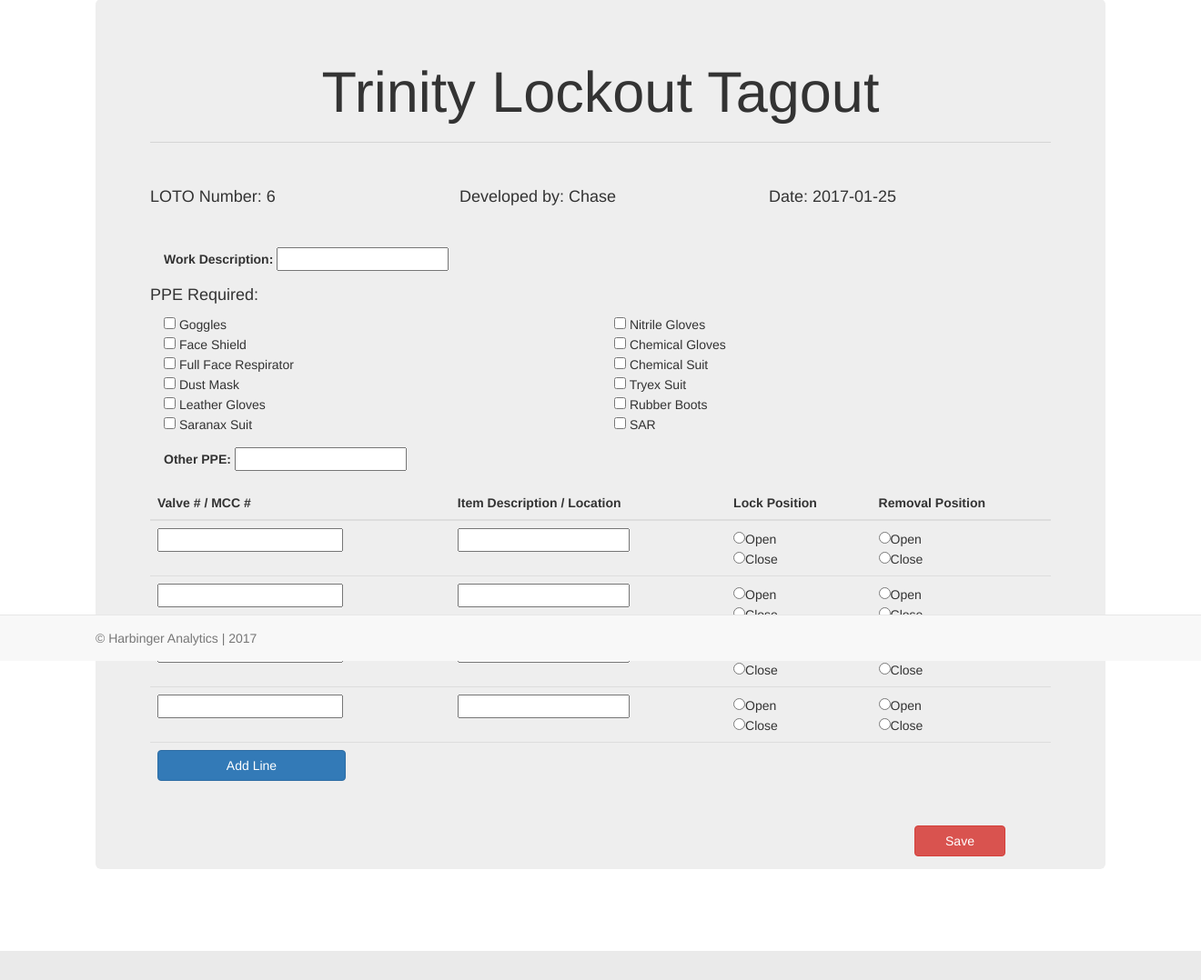
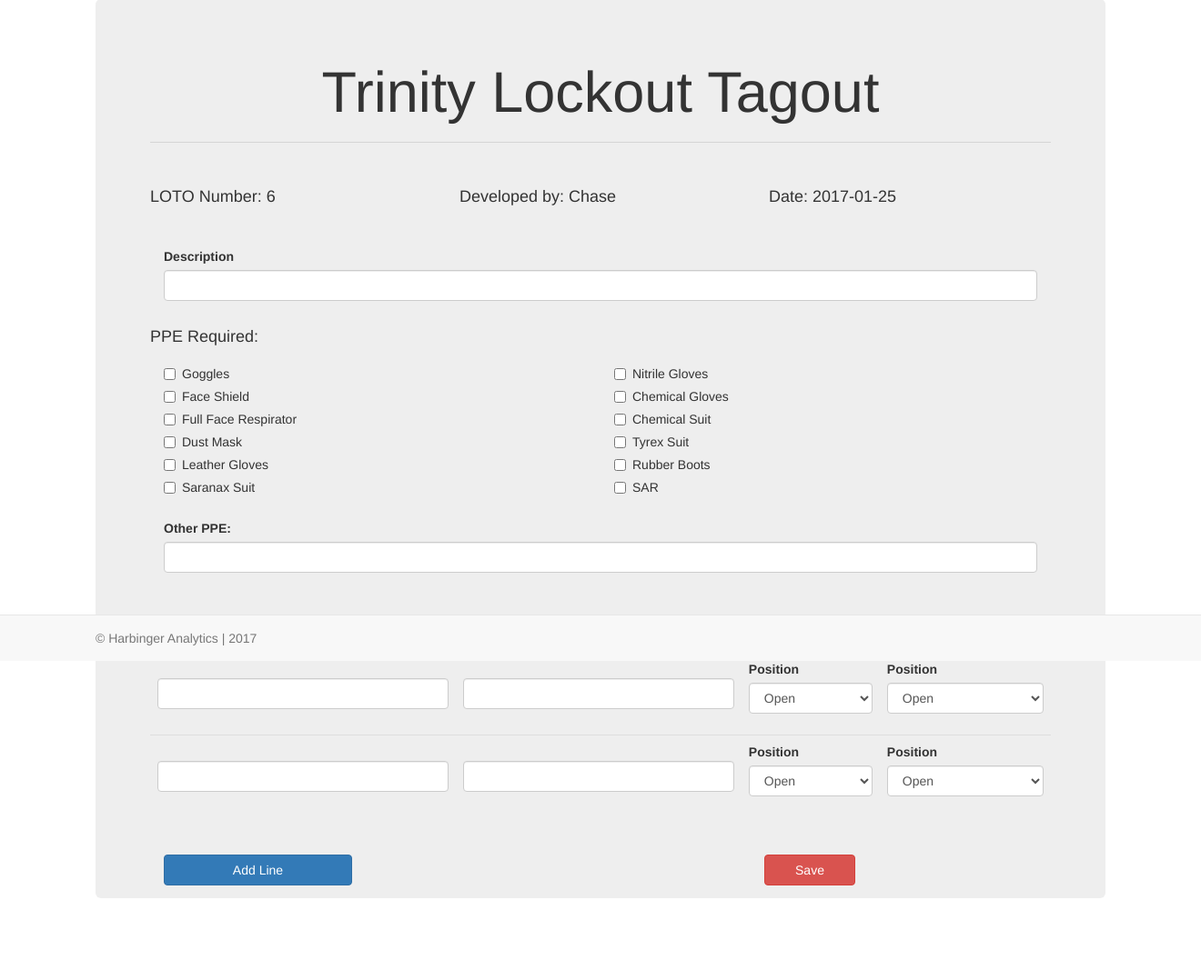
Before and after one commit to smithc0222/Disconnect, a Flask app: page /lockout in a window 1320 px wide. Shown: the part 73-1151 px from the top of the page at 91% size. Before the commit the page ends 1119 px from the top, so only its background shows below. Run offline with Flask 2, Linux system fonts and the light colour scheme; data comes from the database, SQL or seed files in the repository; some libraries are stand-ins or nearby versions.

Commit message:
Updated form fields to accept booleans from checkboxes. all over on wtforms now. Need to submit lines as well as lockout.

```diff
--- a/app.py
+++ b/app.py
@@ -2,7 +2,7 @@ from flask import Flask, render_template, redirect, url_for, request, session, f
 from functools import wraps
 from flask_sqlalchemy import SQLAlchemy
 from flask_wtf import Form
-from wtforms import StringField, PasswordField
+from wtforms import *
 from wtforms.validators import InputRequired, Email, Length, AnyOf
 from flask_bootstrap import Bootstrap
 from io import BytesIO
@@ -35,8 +35,26 @@ def login_required(f):
     return wrap
 
 class LockoutForm(Form):
-    description=StringField('Description', validators=[InputRequired()])
-    ppe=StringField('Additional PPE')
+    description=StringField('Description', validators=[InputRequired(), Length(min=2, max=300)])
+    goggles=BooleanField('Goggles')
+    faceshield=BooleanField('Face Shield')
+    fullface=BooleanField('Full Face Respirator')
+    dustmask=BooleanField('Dust Mask')
+    leathergloves=BooleanField('Leather Gloves')
+    saranax=BooleanField('Saranax Suit')
+    nitrilegloves=BooleanField('Nitrile Gloves')
+    chemicalgloves=BooleanField('Chemical Gloves')
+    chemicalsuit=BooleanField('Chemical Suit')
+    tyrex=BooleanField('Tyrex Suit')
+    rubberboots=BooleanField('Rubber Boots')
+    sar=BooleanField('SAR')
+    ppe=StringField('Other PPE:')
+
+class LockoutLineForm(Form):
+    valve_number=StringField(u'',validators=[InputRequired(), Length(max=10)])
+    description=StringField(u'',validators=[Length(max=50)])
+    lock_position=SelectField(u'Position', choices=[('open','Open'),('close','Close')])
+    removal_position=SelectField(u'Position', choices=[('open','Open'),('close','Close')])
 
 class LoginForm(Form):
     username=StringField('Trinity Email', validators=[InputRequired(), Email(message='I don\'t recognize your email')])
@@ -70,6 +88,7 @@ def upload():
 def lockout():
     user=db.session.query(User).first()
     lockout_form=LockoutForm()
+    lockout_line_form=LockoutLineForm()
     today=date.today()
     user=db.session.query(User).first()
     lockout=db.session.query(Lockout).all()
@@ -79,7 +98,7 @@ def lockout():
         db.session.commit()
         return redirect(url_for('index'))
     else:
-        return render_template('lockout.html', lockout=lockout, user=user, today=today, last_lockout=last_lockout, lockout_form=lockout_form)
+        return render_template('lockout.html', lockout=lockout, user=user, today=today, last_lockout=last_lockout, lockout_form=lockout_form, lockout_line_form=lockout_line_form)
 
 @app.route('/lockout/<int:this_lockout_id>', methods=['GET'])
 def this_lockout(this_lockout_id):
--- a/templates/lockout.html
+++ b/templates/lockout.html
@@ -22,39 +22,39 @@
 <br>
 <form  method="POST" action="/lockout">
   <div class="col-xs-12 form-group">
-    <label> Work Description: </label>
-      {{ lockout_form.description }}
+    {{ wtf.form_field(lockout_form.description) }}
   </div>
 <br>
 <h4> PPE Required: </h4>
 
   <div class="col-xs-6 form-group">
-  <input type="checkbox" name="goggles" value="yes"  > Goggles<br>
-  <input type="checkbox" name="faceshield" value="faceshield"> Face Shield<br>
-  <input type="checkbox" name="fullfacerespirator" value="fullfacerespirator"> Full Face Respirator<br>
-  <input type="checkbox" name="dustmask" value="dustmask" > Dust Mask<br>
-  <input type="checkbox" name="leathergloves" value="leathergloves"> Leather Gloves<br>
-  <input type="checkbox" name="saranaxsuit" value="saranaxsuit" > Saranax Suit<br>
+    {{ wtf.form_field(lockout_form.goggles) }}
+    {{ wtf.form_field(lockout_form.faceshield) }}
+    {{ wtf.form_field(lockout_form.fullface) }}
+    {{ wtf.form_field(lockout_form.dustmask) }}
+    {{ wtf.form_field(lockout_form.leathergloves) }}
+    {{ wtf.form_field(lockout_form.saranax) }}
 
   </div>
   <div class="col-xs-6 form-group">
-  <input type="checkbox" name="nitrilegloves" value="nitrilegloves"> Nitrile Gloves<br>
-  <input type="checkbox" name="chemicalgloves" value="chemicalgloves" > Chemical Gloves<br>
-  <input type="checkbox" name="chemicalsuit" value="chemicalsuit"> Chemical Suit<br>
-  <input type="checkbox" name="tyrexsuit" value="tyrexsuit"> Tryex Suit<br>
-  <input type="checkbox" name="rubberboots" value="rubberboots"> Rubber Boots<br>
-  <input type="checkbox" name="sar" value="sar"> SAR<br>
+  {{ wtf.form_field(lockout_form.nitrilegloves) }}
+  {{ wtf.form_field(lockout_form.chemicalgloves) }}
+  {{ wtf.form_field(lockout_form.chemicalsuit) }}
+  {{ wtf.form_field(lockout_form.tyrex) }}
+  {{ wtf.form_field(lockout_form.rubberboots) }}
+  {{ wtf.form_field(lockout_form.sar) }}
   </div>
   <div class="col-xs-12 form-group">
-    <label>Other PPE: </label>
-    {{ lockout_form.ppe }}<br>
+    {{ wtf.form_field(lockout_form.ppe) }}<br>
   </div>
 <!-- <div class="col-xs-12 form-group">
     <label>Lockout Authorized for Implementation by: </label>
     <input type="text" name="authorizedby" value="{{ request.form.authorized_by }}"> -->
 <br>
 <br>
+</form>
 <!-- Table -->
+<form  method="POST" action="/lockout_line">
 <table class="table">
   <thead>
     <tr>
@@ -69,62 +69,33 @@
   </thead>
   <tbody>
     <tr>
-      <th scope="row"><input type="text" name="valve_number" value="{{ request.form.valve_number}}"></th>
-        <td><input type="text" name="description" value="{{ request.form.description}}"></td>
-        <td><input type="radio" name="lock_position_1" value="open">Open<br>
-            <input type="radio" name="lock_position_1" value="close">Close</td>
+      <th scope="row">{{ wtf.form_field(lockout_line_form.valve_number) }}</th>
+        <td>{{ wtf.form_field(lockout_line_form.description) }}</td>
+        <td>{{ wtf.form_field(lockout_line_form.lock_position) }}</td>
+        <td>{{ wtf.form_field(lockout_line_form.removal_position) }}</td>
       <!--  <td><input type="text" name="lock_number" value="{{ request.form.lock_number}}"></td> -->
       <!--  <td><input type="checkbox" name="try_out" value="{{ request.form.try_out}}"></td> -->
-        <td><input type="radio" name="removal_position_1" value="open">Open<br>
-            <input type="radio" name="removal_position_1" value="close">Close</td>
       <!--  <td><input type="checkbox" name="verify_removed" value="{{ request.form.removed_verified}}"></td> -->
     </tr>
     <tr>
-      <th scope="row"><input type="text" name="valve_number" value="{{ request.form.valve_number}}"></th>
-        <td><input type="text" name="description" value="{{ request.form.description}}"></td>
-        <td><input type="radio" name="lock_position_2" value="open">Open<br>
-            <input type="radio" name="lock_position_2" value="close">Close</td>
+      <th scope="row">{{ wtf.form_field(lockout_line_form.valve_number) }}</th>
+        <td>{{ wtf.form_field(lockout_line_form.description) }}</td>
+        <td>{{ wtf.form_field(lockout_line_form.lock_position) }}</td>
+        <td>{{ wtf.form_field(lockout_line_form.removal_position) }}</td>
       <!--  <td><input type="text" name="lock_number" value="{{ request.form.lock_number}}"></td> -->
       <!--  <td><input type="checkbox" name="try_out" value="{{ request.form.try_out}}"></td> -->
-        <td><input type="radio" name="removal_position_2" value="open">Open<br>
-            <input type="radio" name="removal_position_2" value="close">Close</td>
-      <!--  <td><input type="checkbox" name="verify_removed" value="{{ request.form.removed_verified}}"></td>-->
-    </tr>
-    <tr>
-      <th scope="row"><input type="text" name="valve_number" value="{{ request.form.valve_number}}"></th>
-        <td><input type="text" name="description" value="{{ request.form.description}}"></td>
-        <td><input type="radio" name="lock_position_3" value="open">Open<br>
-            <input type="radio" name="lock_position_3" value="close">Close</td>
-      <!--  <td><input type="text" name="lock_number" value="{{ request.form.lock_number}}"></td> -->
-      <!--  <td><input type="checkbox" name="try_out" value="{{ request.form.try_out}}"></td> -->
-        <td><input type="radio" name="removal_position_3" value="open">Open<br>
-            <input type="radio" name="removal_position_3" value="close">Close</td>
-      <!--  <td><input type="checkbox" name="verify_removed" value="{{ request.form.removed_verified}}"></td>-->
-    </tr>
-    <tr>
-      <th scope="row"><input type="text" name="valve_number" value="{{ request.form.valve_number}}"></th>
-        <td><input type="text" name="description" value="{{ request.form.description}}"></td>
-        <td><input type="radio" name="lock_position_4" value="open">Open<br>
-            <input type="radio" name="lock_position_4" value="close">Close</td>
-      <!--  <td><input type="text" name="lock_number" value="{{ request.form.lock_number}}"></td> -->
-      <!--  <td><input type="checkbox" name="try_out" value="{{ request.form.try_out}}"></td> -->
-        <td><input type="radio" name="removal_position_4" value="close">Open<br>
-            <input type="radio" name="removal_position_4" value="open">Close</td>
-      <!--  <td><input type="checkbox" name="verify_removed" value="{{ request.form.removed_verified}}"></td>-->
-    </tr>
-    <tr>
-        <th><input class="btn btn-primary" type="new_line" value="Add Line"></th>
-        <td></td>
-        <td></td>
-        <td></td>
+      <!--  <td><input type="checkbox" name="verify_removed" value="{{ request.form.removed_verified}}"></td> -->
     </tr>
   </tbody>
 </table>
 <hr>
-<div class="col-xs-4 col-xs-offset-10">
+<div class="col-xs-4">
+  <input class="btn btn-primary" type="new_line" value="Add Line">
+</div>
+</form>
+<div class="col-xs-4 col-xs-offset-4 ">
   <input class="col-xs-4 btn btn-danger" type="submit" value="Save">
 </div>
-</form>
 </div>
 </div>
 
```
Also changed, not shown: 1 other file.
